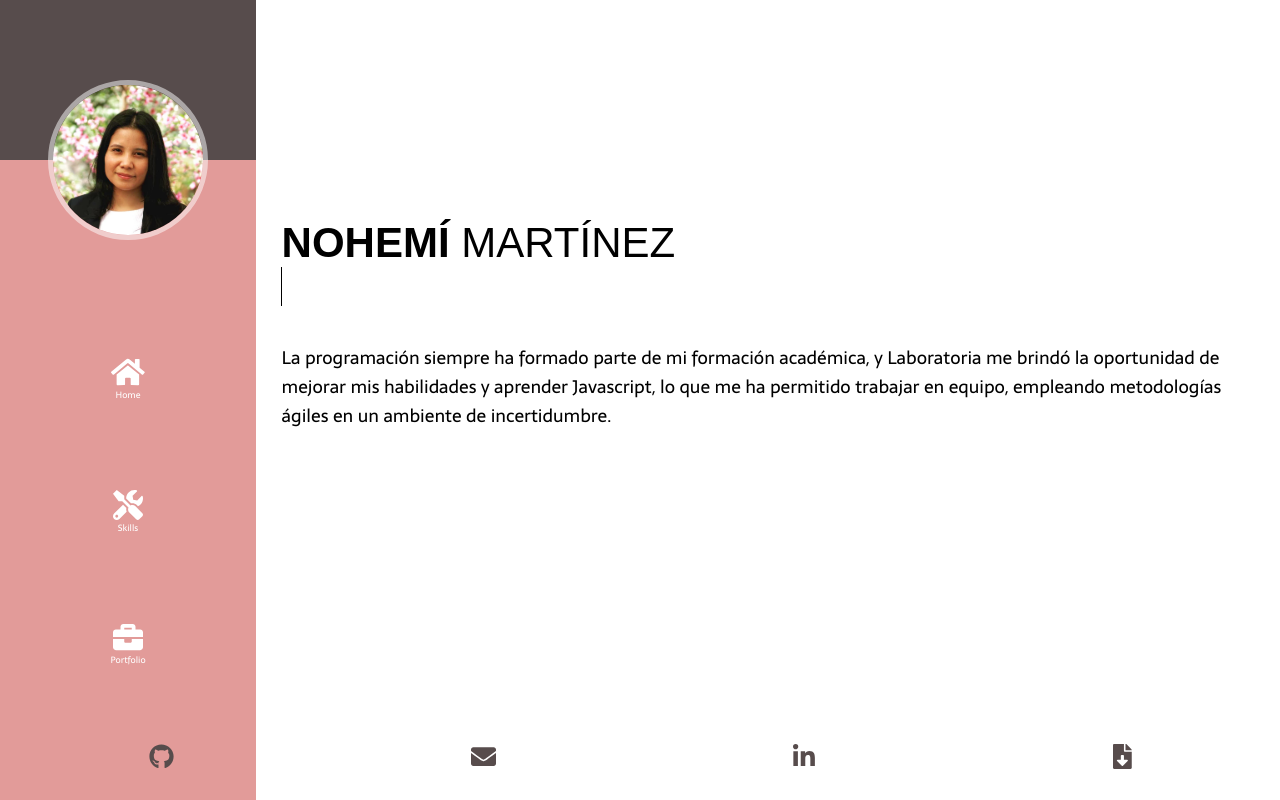
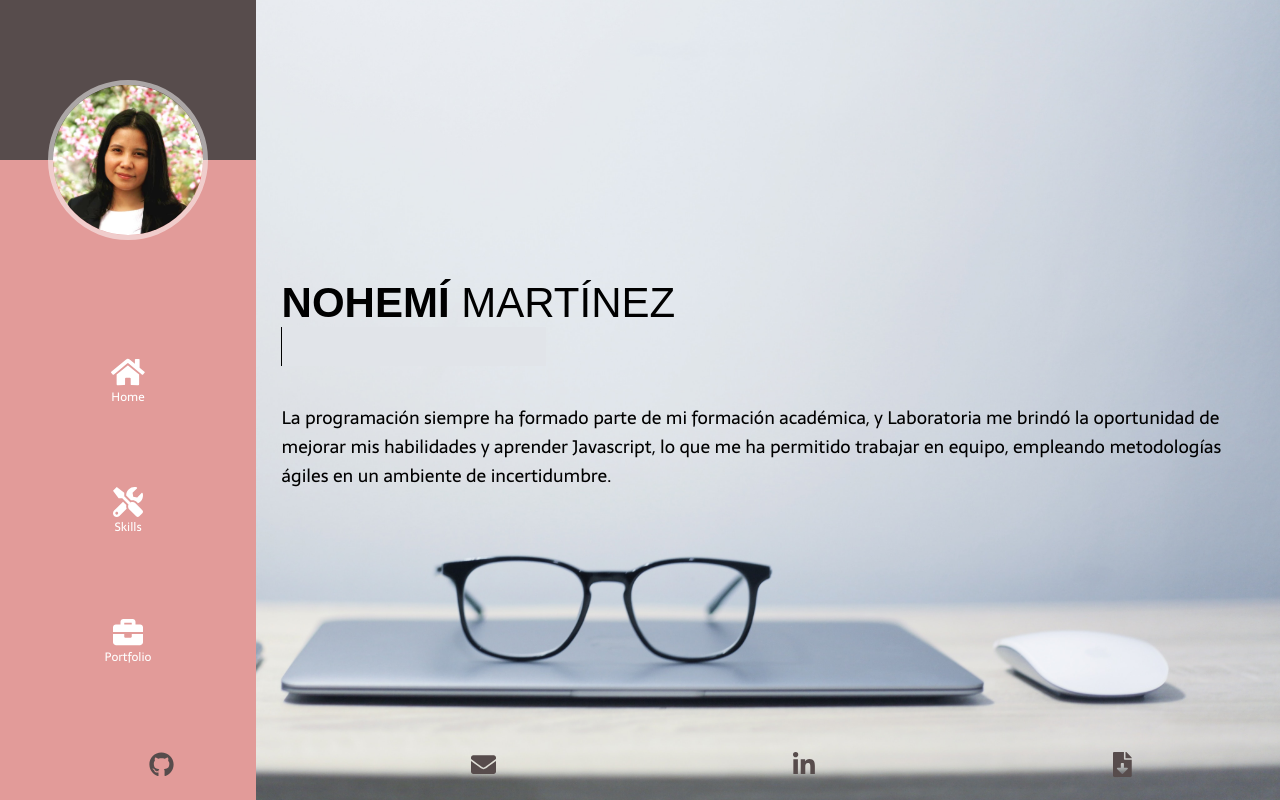
Before and after one commit to nohestmm/portfolio, a React (Create React App) app: page / in a window 1280 px wide. Built offline with nearby package versions, Linux system fonts and the light colour scheme; a web font is replaced by a local one.

Commit message:
adding background

```diff
--- a/src/App.css
+++ b/src/App.css
@@ -427,7 +427,11 @@ display: none;
 }
 @media screen and (min-width: 45em) {
     body {
-        background: white;
+        background: url("./img/background.jpg")no-repeat center center fixed;
+        -webkit-background-size: cover;
+        -moz-background-size: cover;
+        -o-background-size: cover;
+        background-size: cover;;
     }
     .profile-photo {
         display:none;
@@ -462,6 +466,8 @@ width: 150px;
 }
 
 .bottom-div{
+
+    height: 100%;
     display: flex;
     flex-direction: column;
     align-items: flex-start;
@@ -500,7 +506,7 @@ width: 150px;
 }
 .footer{
     position: relative;
-    top: 8%;
+    top:-6%;
 
 }
 .content-imgprofile{
@@ -516,7 +522,7 @@ width: 150px;
     position:absolute;
     right:0;
     width:0;
-    background: white;
+    background: #e1e4e9;
     border-left: 1px solid #000;
     animation: escribir 5s steps(60) infinite alternate;
 }
@@ -531,7 +537,7 @@ width: 150px;
     display: flex;
     flex-direction: column;
     align-items: center;
-    font-size: 9px;
+    font-size: 12px;
 }
 .content-skills {
     position: fixed;
@@ -550,7 +556,7 @@ width: 150px;
     align-items: center;
     flex-direction: column;
     justify-content: center;
-    top: 9%;
+    top: 12%;
     width: 80%;
     left: 20%;
     min-height: calc(100vh - 15%);
```
Also changed, not shown: src/img/background.jpg (added).
